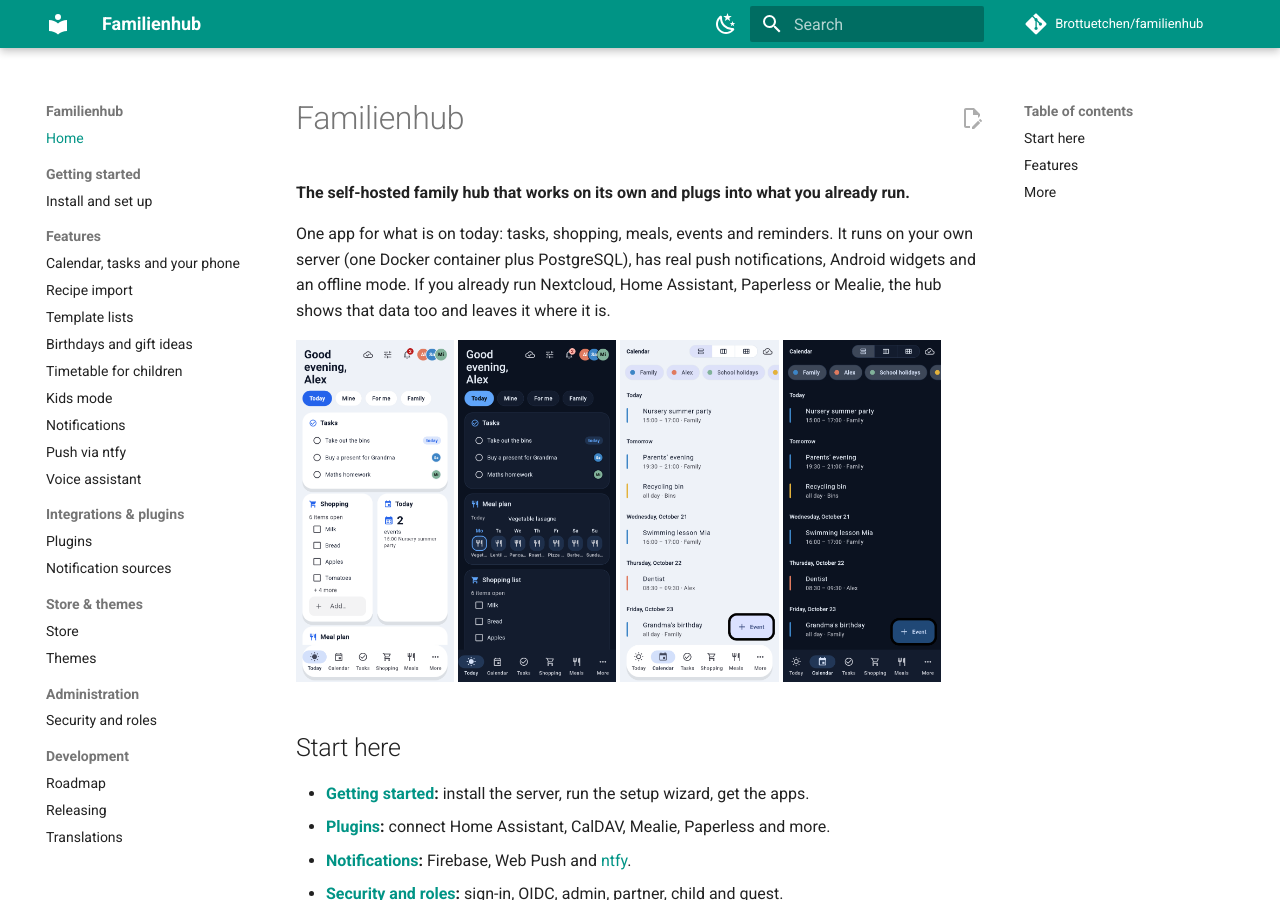
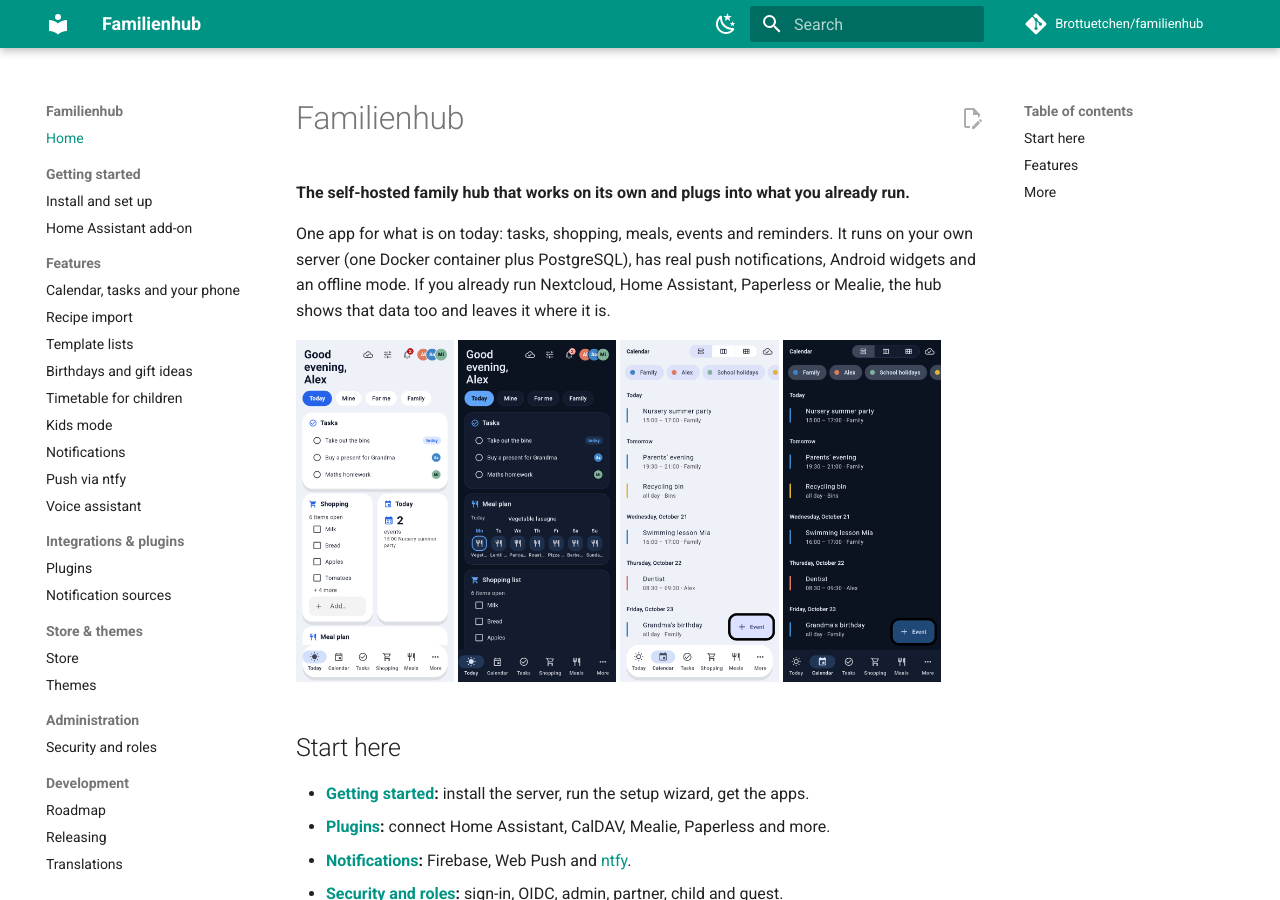
Before and after one commit to Brottuetchen/familienhub, an MkDocs documentation site: the page built from docs/index.md, in a window 1280 px wide and 900 px high. Built offline with MkDocs 1.6.1 and Material for MkDocs 9.7.7, drawn with Linux system fonts in a browser that asks for light colours; comment, search, counter and statistics services are not loaded.

Commit message:
Docs site: Home Assistant page in the navigation
Co-Authored-By: Claude Opus 5.5 <noreply@anthropic.com>
Claude-Session: https://claude.ai/code/session_017itYktP6EdDLT3CtrrKQWq

```diff
--- a/mkdocs.yml
+++ b/mkdocs.yml
@@ -59,6 +59,7 @@ nav:
   - Home: index.md
   - Getting started:
       - Install and set up: getting-started.md
+      - Home Assistant add-on: home-assistant.md
   - Features:
       - Calendar, tasks and your phone: calendar.md
       - Recipe import: recipe-import.md
```
